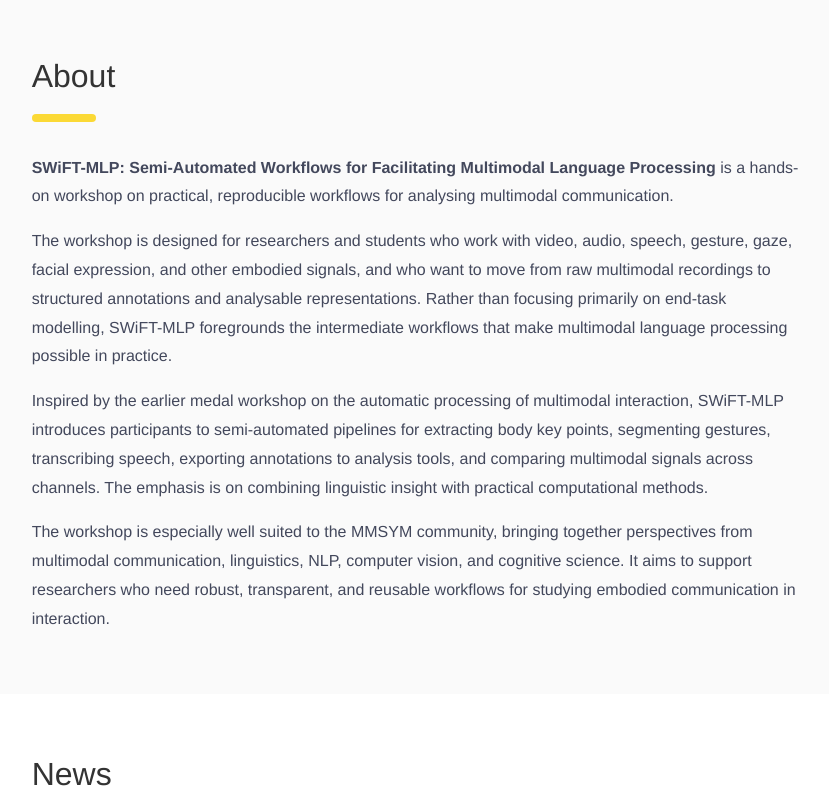
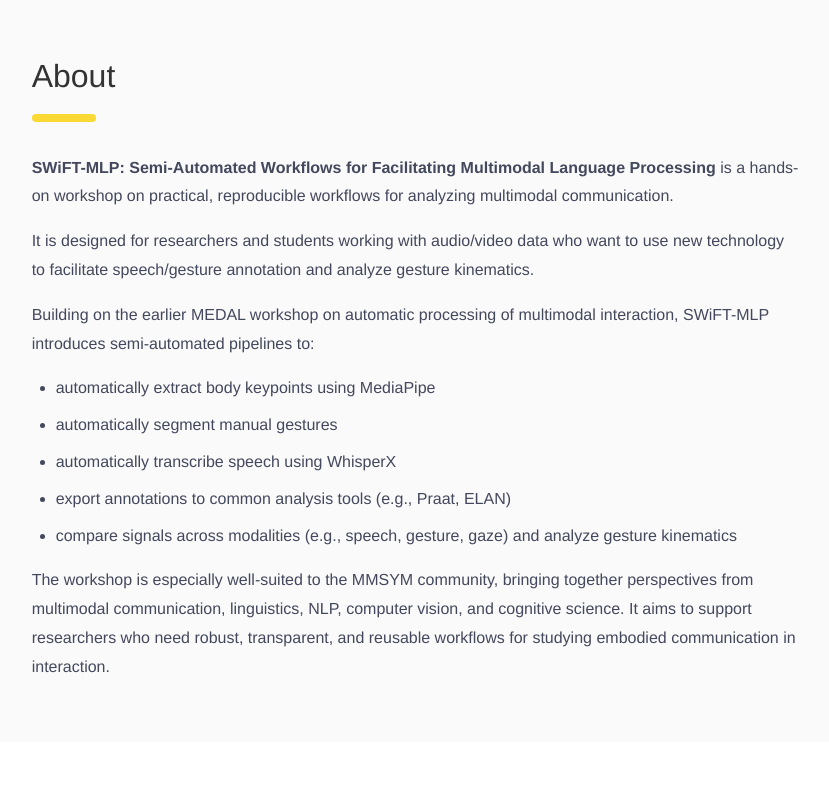
Before and after one commit to SWiFT-MLP/SWiFT-MLP.github.io, a Jekyll site: the page built from 2026/index.md, in a window 1280 px wide and 900 px high, scrolled down 663 px, cut to the strip 101-900 px from the top of the window. Shown: the whole strip, without its empty margins (224-1053 px from the left). Built offline with Jekyll 4.4.1, drawn with Linux system fonts in a browser that asks for light colours.

Commit message:
Revise workshop details for SWiFT-MLP
Updated the workshop description to clarify focus on audio/video data and semi-automated pipelines.

```diff
--- a/2026/index.md
+++ b/2026/index.md
@@ -61,13 +61,19 @@ news:
     url: https://mmsym.org/
 
 about: |
-  **SWiFT-MLP: Semi-Automated Workflows for Facilitating Multimodal Language Processing** is a hands-on workshop on practical, reproducible workflows for analysing multimodal communication.
+  **SWiFT-MLP: Semi-Automated Workflows for Facilitating Multimodal Language Processing** is a hands-on workshop on practical, reproducible workflows for analyzing multimodal communication.
 
-  The workshop is designed for researchers and students who work with video, audio, speech, gesture, gaze, facial expression, and other embodied signals, and who want to move from raw multimodal recordings to structured annotations and analysable representations. Rather than focusing primarily on end-task modelling, SWiFT-MLP foregrounds the intermediate workflows that make multimodal language processing possible in practice.
+  It is designed for researchers and students working with audio/video data who want to use new technology to facilitate speech/gesture annotation and analyze gesture kinematics.
 
-  Inspired by the earlier medal workshop on the automatic processing of multimodal interaction, SWiFT-MLP introduces participants to semi-automated pipelines for extracting body key points, segmenting gestures, transcribing speech, exporting annotations to analysis tools, and comparing multimodal signals across channels. The emphasis is on combining linguistic insight with practical computational methods.
+  Building on the earlier MEDAL workshop on automatic processing of multimodal interaction, SWiFT-MLP introduces semi-automated pipelines to:
+    - automatically extract body keypoints using MediaPipe
+    - automatically segment manual gestures
+    - automatically transcribe speech using WhisperX
+    - export annotations to common analysis tools (e.g., Praat, ELAN)
+    - compare signals across modalities (e.g., speech, gesture, gaze) and analyze gesture kinematics
 
-  The workshop is especially well suited to the MMSYM community, bringing together perspectives from multimodal communication, linguistics, NLP, computer vision, and cognitive science. It aims to support researchers who need robust, transparent, and reusable workflows for studying embodied communication in interaction.
+  The workshop is especially well-suited to the MMSYM community, bringing together perspectives from multimodal communication, linguistics, NLP, computer vision, and cognitive science. It aims to support researchers who need robust, transparent, and reusable workflows for studying embodied communication in interaction.
+
 
 schedule:
   - time: "09:00 - 09:15"
```
